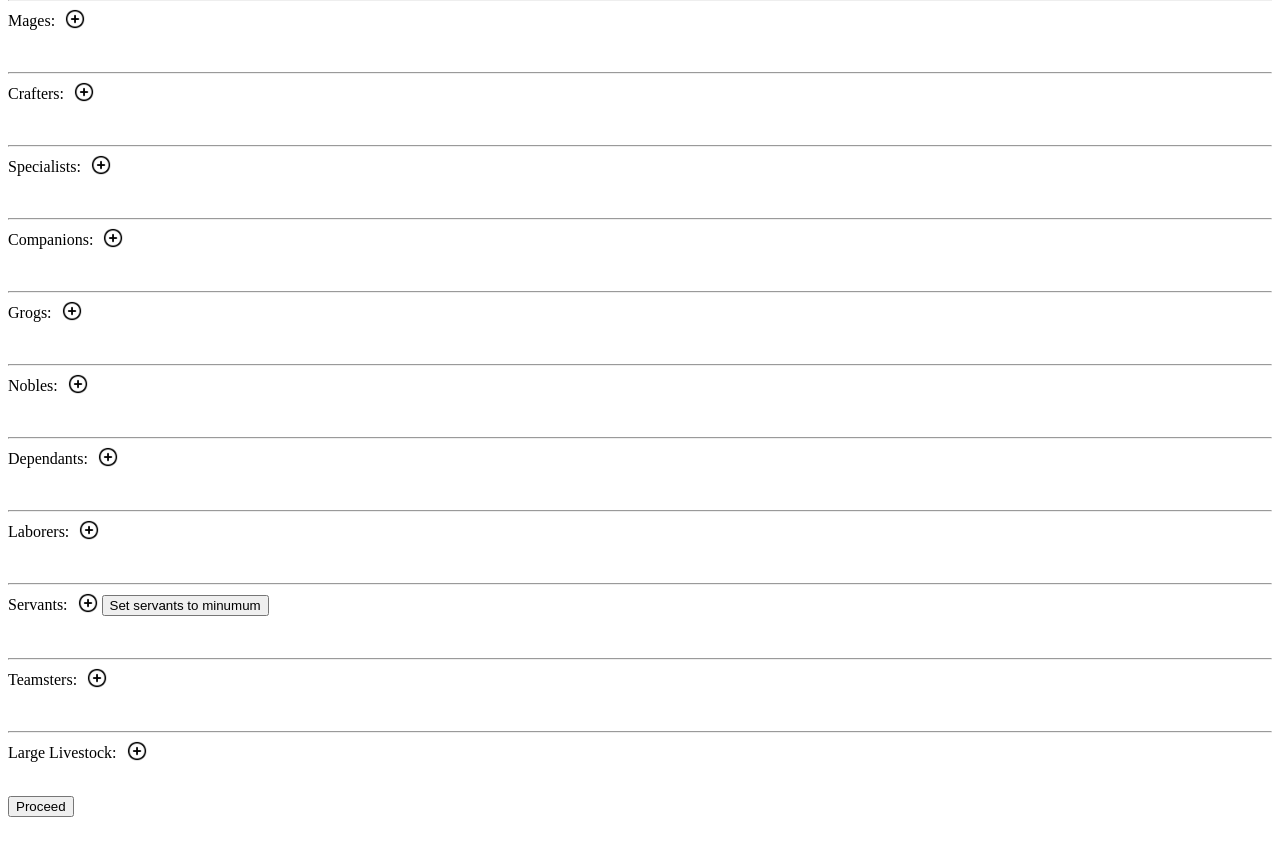
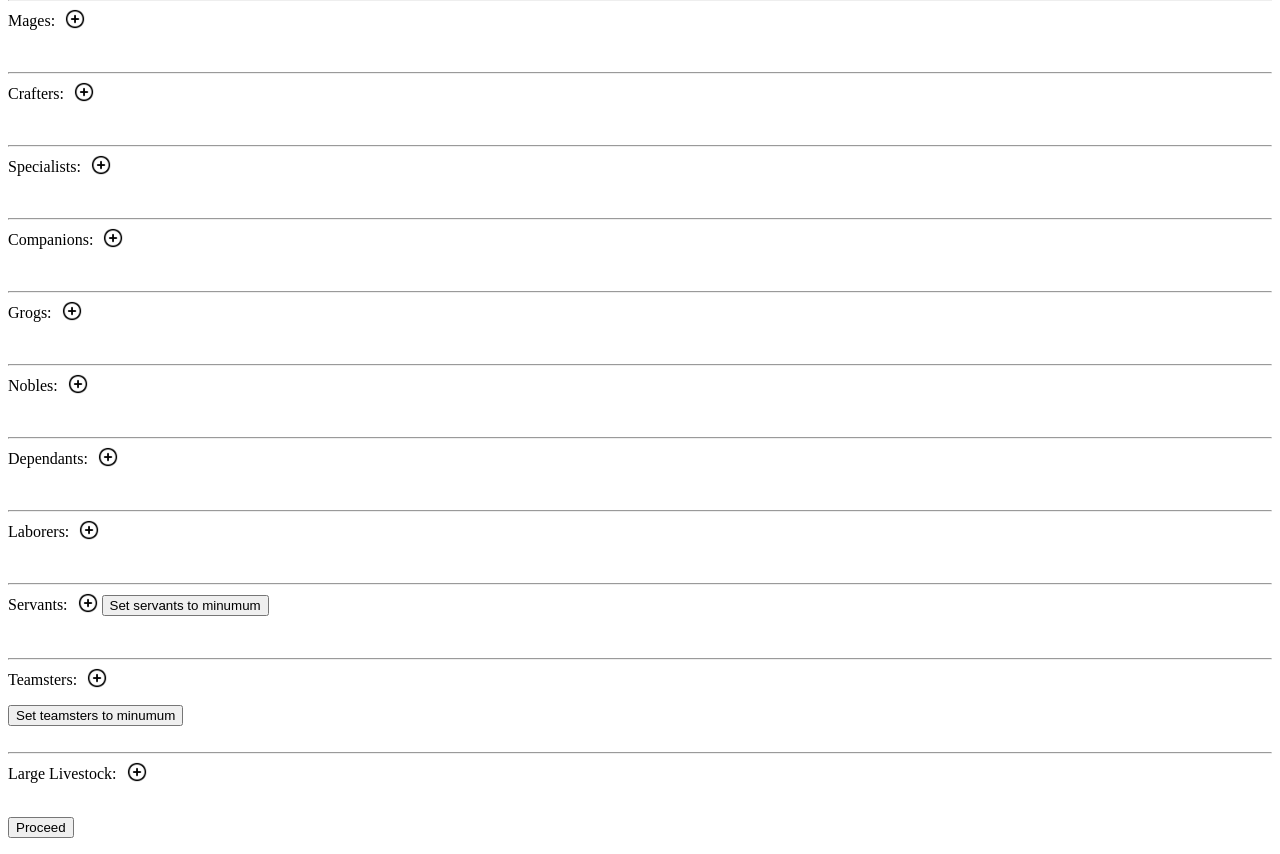
Before and after one commit to Mesona/covenant-finance, a Flask app: template templates/modify_covenfolken.html in a window 1280 px wide. Shown: the part 69-923 px from the top of the page. Before the commit the page ends 886 px from the top, so only its background shows below. Run offline with Flask 2, Linux system fonts and the light colour scheme; the template is opened without the code that fills it: most values are stand-ins (such as "Sample title", 1, 10 or a date in 2020); some libraries are stand-ins or nearby versions.

Commit message:
Add set_teamsters_to_minimum button

```diff
--- a/templates/modify_covenfolken.html
+++ b/templates/modify_covenfolken.html
@@ -182,6 +182,7 @@
 
                 <hr>
                 Teamsters:<a href="javascript:void(0);" class="add_teamster add_covenfolk" title="Add teamster"><img width=20 height=20 src="/static/icon_plus.png"/></a><br></p>
+                <a href="javascript:void(0);" class="set_teamsters_to_minimum" title="Set Teamsters to Minimum" id="covenfolk_set_teamsters_to_minimum"><button>Set teamsters to minumum</button></a>
                 <div class="covenfolken_teamster_wrapper" id="covenfolken_teamster_wrapper">
                     {% for teamster in session["current_covenant"].covenfolken.get_covenfolk_of_classification("teamster") %}
                         <div>
@@ -397,12 +398,40 @@
 							    	add_new_covenfolk("servant", servants_to_add);
                 } else {
                     existing_servants = document.getElementById("covenfolken_servant_wrapper");
-                    console.log("ES:", existing_servants.children[0])
                     while (existing_servants.firstElementChild) {
                         existing_servants.firstChild.remove();
                         covenfolk_count["servant"] = 0;
                     }
                     add_new_covenfolk("servant", servant_minimum);
+								}
+						});
+
+            $('.set_teamsters_to_minimum').click(function(e) {
+                e.preventDefault();
+                let base_costs = Math.round(calculate_minimum_covenfolk_base_costs());
+
+                if ("{{covenant_season}}".toLowerCase() === "sping"  || "{{covenant_season}}".toLowerCase() === "winter") {
+                    base_costs = base_costs + covenfolk_count["servant"];
+                } else {
+                    base_costs = base_costs + (covenfolk_count["servant"] * 2);
+                }
+
+                base_costs = base_costs - (covenfolk_count["laborer"] * 2);
+
+                teamster_minimum = Math.round(base_costs);
+							  if (covenfolk_count["teamster"] == teamster_minimum) {
+                    console.log("Already match!");
+                    return "true";
+                } else if (covenfolk_count["teamster"] < teamster_minimum) {
+							      teamsters_to_add = teamster_minimum - covenfolk_count["teamster"];
+							    	add_new_covenfolk("teamster", teamsters_to_add);
+                } else {
+                    existing_teamsters = document.getElementById("covenfolken_teamster_wrapper");
+                    while (existing_teamsters.firstElementChild) {
+                        existing_teamsters.firstChild.remove();
+                        covenfolk_count["teamster"] = 0;
+                    }
+                    add_new_covenfolk("teamster", teamster_minimum);
 								}
 						});
 
```
